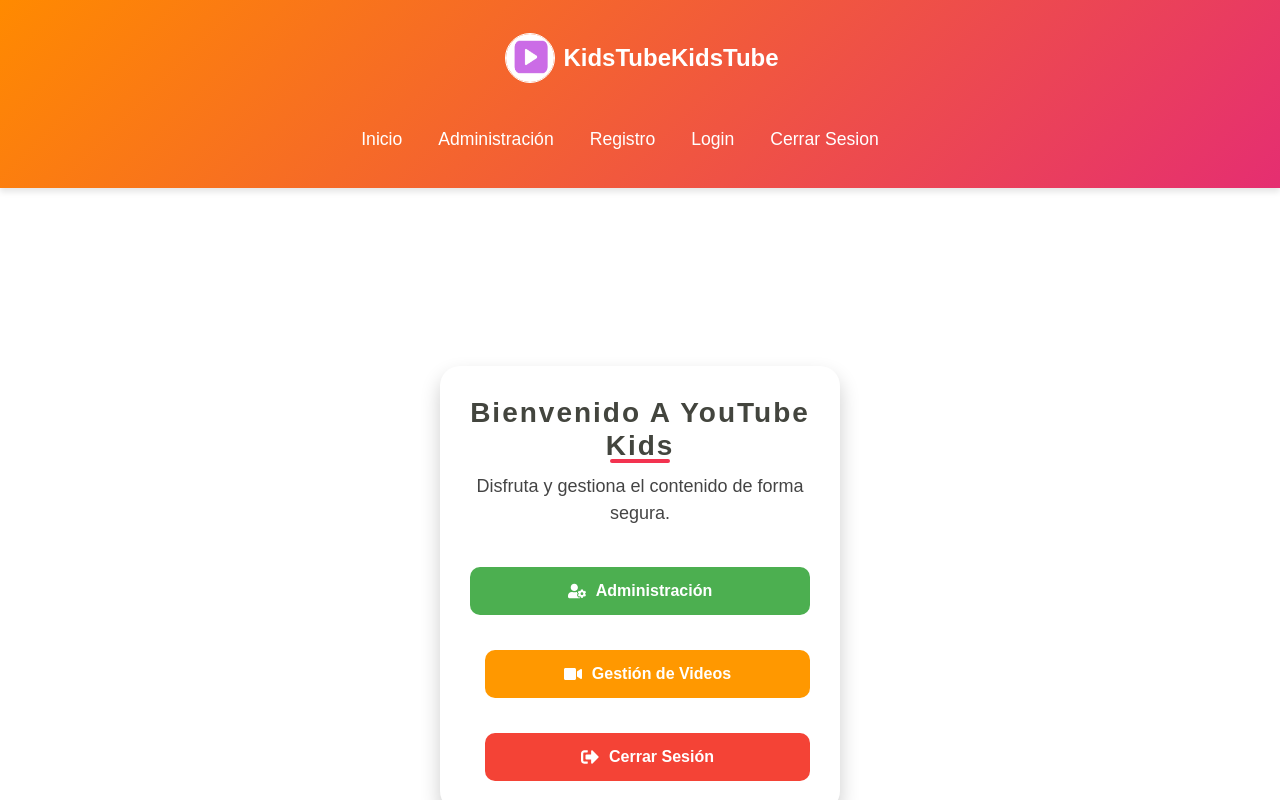
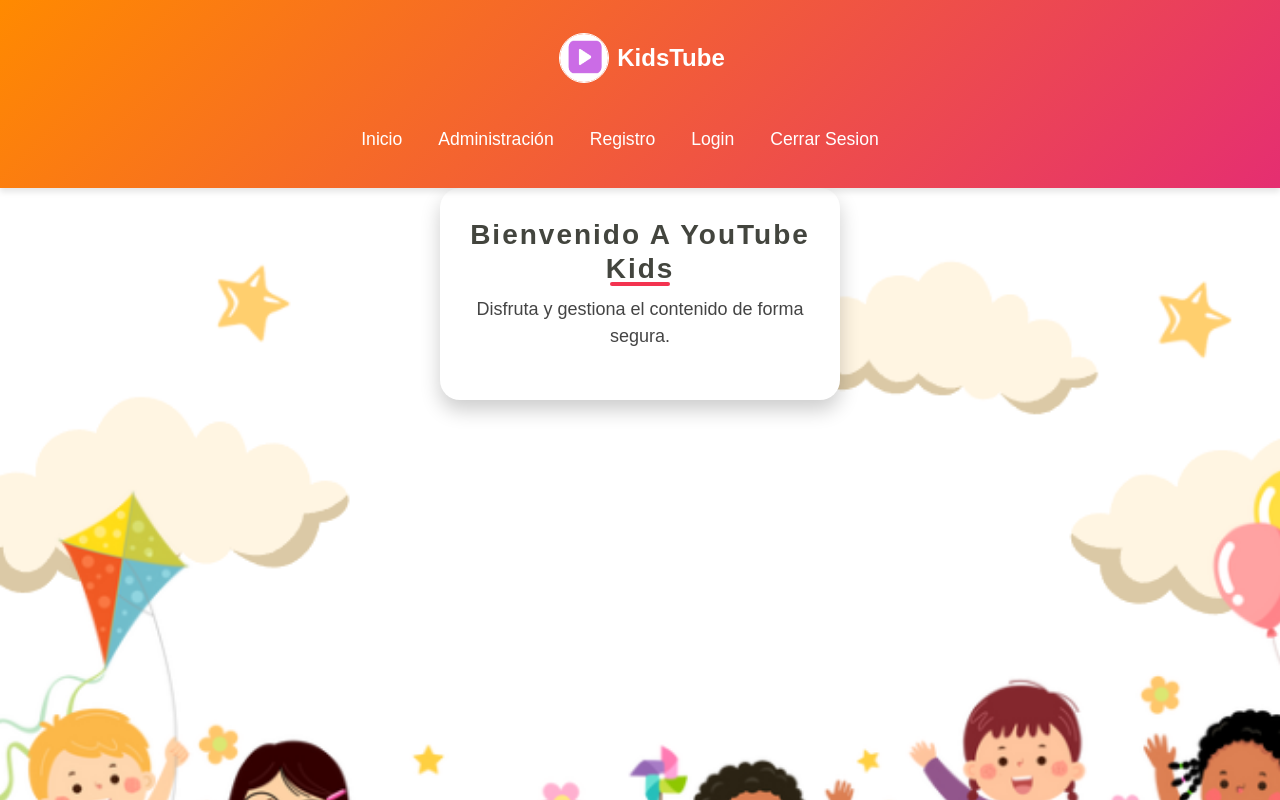
Before and after one commit to erickarojas18/KidsTube-Frontend, a React (Create React App) app: page /home in a window 1280 px wide. Shown: the top 800 px of the page. Built offline with nearby package versions, Linux system fonts and the light colour scheme.

Commit message:
homes css
home

```diff
--- a/package.json
+++ b/package.json
@@ -9,6 +9,7 @@
     "@testing-library/user-event": "^13.5.0",
     "axios": "^1.8.1",
     "bootstrap": "^5.3.3",
+    "framer-motion": "^12.5.0",
     "react": "^19.0.0",
     "react-bootstrap": "^2.10.9",
     "react-dom": "^19.0.0",
--- a/src/App.js
+++ b/src/App.js
@@ -19,7 +19,6 @@
         <Container className="d-flex align-items-center">
         <Navbar.Brand as={Link} to="/" className="fw-bold text-dark d-flex align-items-center">
         <img src="/tube.png" alt="KidsTube Logo" width="50" height="50" className="me-2 rounded-circle border border-white" />
-        <span className="fs-4">KidsTube</span>
       KidsTube
     </Navbar.Brand>
     <Navbar.Toggle aria-controls="basic-navbar-nav" />
--- a/src/home.css
+++ b/src/home.css
@@ -2,12 +2,19 @@
 .home-container {
     display: flex;
     justify-content: center;
-    align-items: center;
-    height: 100vh;
-    background: white;
+    align-items: center; /* Centrar contenido */
+    width: 100vw;
+    height: 100vh; /* Ocupar toda la pantalla */
+    background: url('/public/kids2.png') no-repeat center center fixed;
+    background-size: cover; /* Asegura que la imagen cubra todo */
+    margin: 0;
+    padding: 0;
+    overflow: hidden;
 }
 
+
 .home-card {
+    place-items: center start;
     background: white;
     padding: 30px;
     border-radius: 20px;
@@ -15,6 +22,8 @@
     text-align: center;
     width: 90%;
     max-width: 400px;
+    align-self: start; /* Lo alinea en la parte superior */
+
 }
 
 .home-title {
--- a/src/pages/Home.js
+++ b/src/pages/Home.js
@@ -1,6 +1,5 @@
 import React from "react";
 import { useNavigate } from "react-router-dom";
-import { FaVideo, FaUserCog, FaSignOutAlt } from "react-icons/fa";
 import "../home.css";
 
 const Home = () => {
@@ -15,20 +14,6 @@
             <div className="home-card">
                 <h2 className="home-title">Bienvenido a YouTube Kids</h2>
                 <p className="home-subtitle">Disfruta y gestiona el contenido de forma segura.</p>
-                <div className="home-buttons">
-                    <button className="home-button admin" onClick={() => navigate("/gestion-videos")}>
-                        <FaUserCog />
-                        <span>Administración</span>
-                    </button>
-                    <button className="home-button videos" onClick={() => navigate("/videos")}>
-                        <FaVideo />
-                        <span>Gestión de Videos</span>
-                    </button>
-                    <button className="home-button logout" onClick={handleLogout}>
-                        <FaSignOutAlt />
-                        <span>Cerrar Sesión</span>
-                    </button>
-                </div>
             </div>
         </div>
     );
```
Also changed, not shown: public/kids2.png (added), 1 other file (tests, documents, lock files or other folders).
